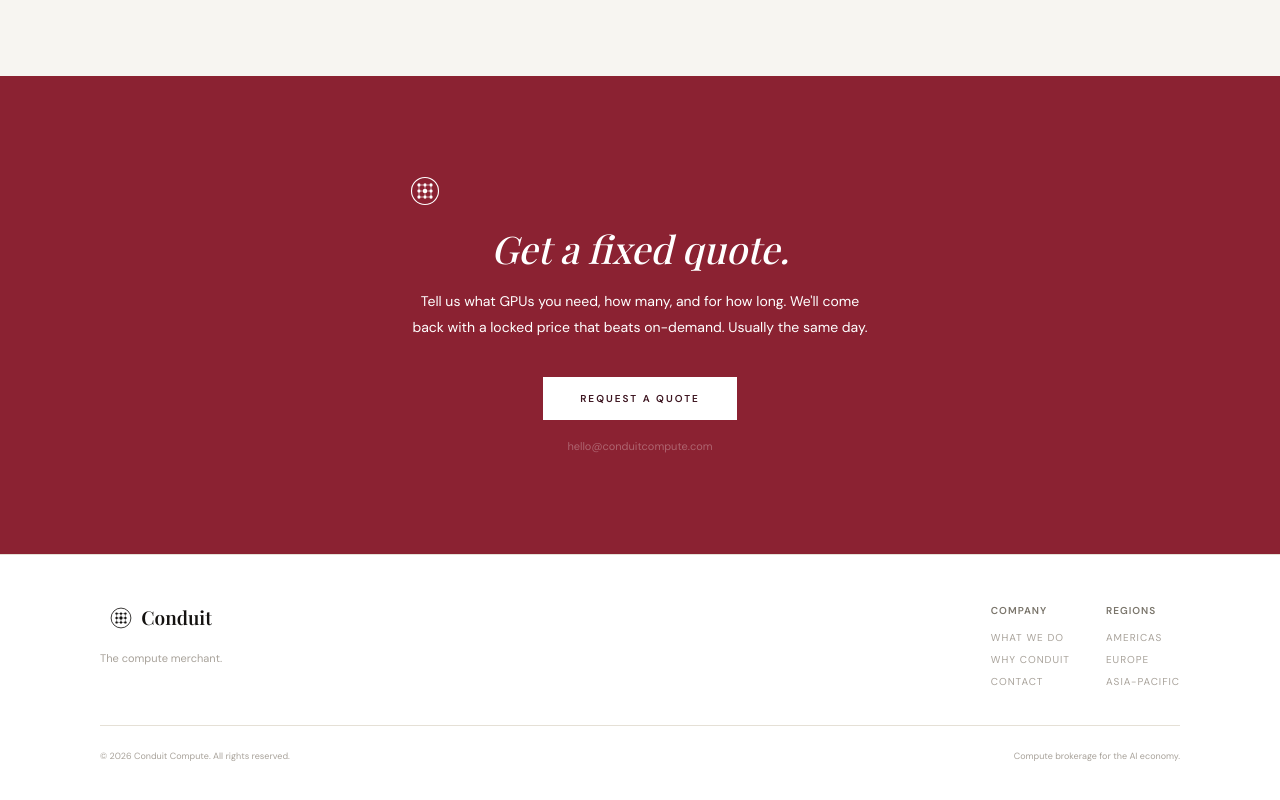
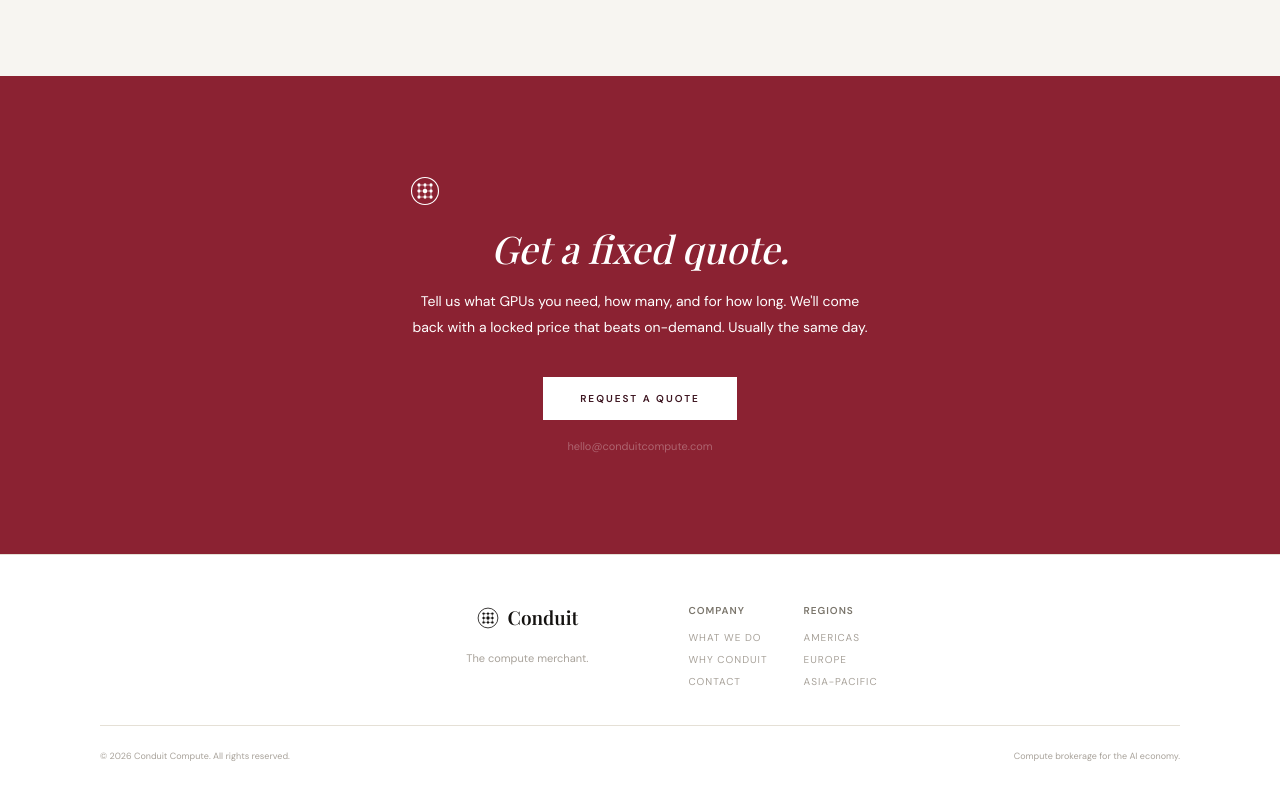
Before and after one commit to conduitcompute/conduit-website, a Next.js app: page / in a window 1280 px wide. Shown: the part 4723-5523 px from the top of the page. Built offline with nearby package versions, Linux system fonts and the light colour scheme; a web font is replaced by a local one.

Commit message:
Center footer branding and keep footer columns centered

```diff
--- a/app/page.tsx
+++ b/app/page.tsx
@@ -310,8 +310,8 @@ const Site = () => {
 
       {/* FOOTER */}
       <footer className="s" style={{ borderTop: `1px solid ${border}`, padding: "48px 48px", background: white }}>
-        <div style={{ ...mx, display: "flex", justifyContent: "space-between", alignItems: "flex-start", flexWrap: "wrap", gap: 36 }}>
-          <div style={{ display: "flex", flexDirection: "column", alignItems: "center", gap: 8 }}>
+        <div style={{ ...mx, display: "flex", justifyContent: "center", alignItems: "flex-start", flexWrap: "wrap", gap: 36 }}>
+          <div style={{ display: "flex", flexDirection: "column", alignItems: "center", gap: 8, minWidth: 250 }}>
             <div style={{ display: "flex", alignItems: "center", justifyContent: "center", gap: 9, marginBottom: 10 }}>
               <Mark size={22} color={ink} />
               <span className="wm" style={{ fontSize: 19, fontWeight: 600, color: ink }}>Conduit</span>
```
